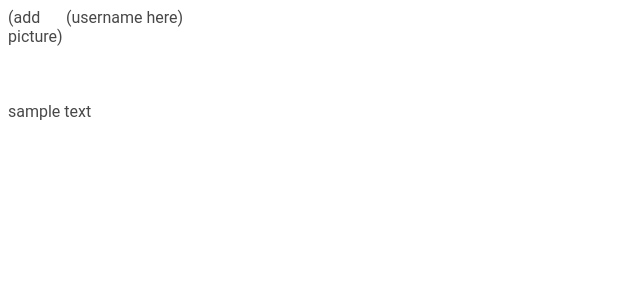
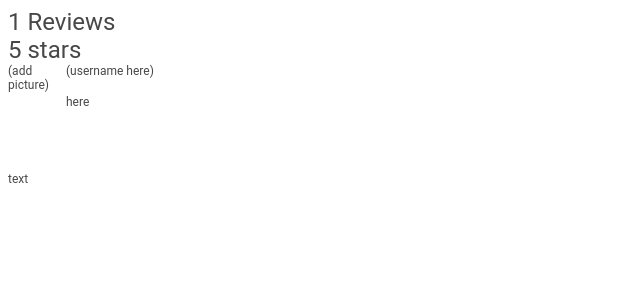
Before and after one commit to AirCnB/reviews-module, a React app: page / in a window 1280 px wide. Shown: the top 300 px of the page, without its empty margins (0-640 px from the left). Built offline with nearby package versions, Linux system fonts and the light colour scheme; no server answers.

Commit message:
Remove TotalReviews Component

```diff
--- a/client/src/components/ReviewStats.jsx
+++ b/client/src/components/ReviewStats.jsx
@@ -1,5 +1,6 @@
 import React from 'react';
 import ReactDOM from 'react-dom';
+import Stars from './Stars.jsx'
 
 class ReviewStats extends React.Component {
 	constructor(props){
--- a/client/src/components/TotalReviews.jsx
+++ b/client/src/components/Stars.jsx
@@ -1,7 +1,7 @@
 import React from 'react';
 import ReactDOM from 'react-dom';
 
-class TotalReviews extends React.Component {
+class Stars extends React.Component {
 	constructor(props){
 		super(props);
 		this.state = {
@@ -11,11 +11,12 @@ class TotalReviews extends React.Component {
 
 	render () {
 		return (
-			<div className="totalreviews">
+			<div className="search">
+				{this.props.rating} stars
 
 			</div>
 		)
 	}
 }
 
-export default TotalReviews;
+export default Stars;
--- a/client/src/index.jsx
+++ b/client/src/index.jsx
@@ -4,17 +4,36 @@ import axios from 'axios';
 import ReviewList from './components/ReviewList.jsx';
 import ReviewStats from './components/ReviewStats.jsx';
 import Search from './components/Search.jsx';
-import TotalReviews from './components/TotalReviews.jsx';
 import Flag from './components/Flag.jsx';
 import PageTabs from './components/PageTabs.jsx';
+import Stars from './components/Stars.jsx';
 
 class App extends React.Component {
 	constructor(props){
 		super(props);
 		this.state = {
-			reviews: [{ text: "sample text" }],
+			reviews:
+				[{
+				  roomId: 1,
+				  user: {
+				    name: 'name',
+				    picture: 'url', // url
+				  },
+				  text: 'text',
+				  rating: {
+				    accuracy: 4,
+				    communication: 5,
+				    cleanliness: 2,
+				    location: 5,
+				    checkin: 1,
+				    value: 5,
+				  },
+				  date: 'here',
+			}],
+			totalRating: 5,
 		}
 	}
+
 
   componentDidMount() {
   	const self = this;
@@ -26,6 +45,8 @@ class App extends React.Component {
     	self.setState({
     		reviews: response.data,
     	});
+    	//self. other functions
+
 	  })
 	  .catch(function (error) {
 	    console.log(error);
@@ -35,6 +56,10 @@ class App extends React.Component {
 	render() {
 		return (
 			<div>
+				<div className="totalreviews">
+					{this.state.reviews.length} Reviews
+					<Stars rating={this.state.totalRating}/>
+				</div>
 				<ReviewList reviews={this.state.reviews}/>
 			</div>
 		)
--- a/public/styles.css
+++ b/public/styles.css
@@ -2,7 +2,14 @@
 body {
 	color: #484848;
 	font-family: 'Roboto', sans-serif;
+	font-size: 12px;
 }
+
+
+.totalreviews {
+	font-size: 24px;
+}
+
 
 .review {
 	display: grid;
```
Also changed, not shown: client/src/images/star.gif (added), 1 other file (tests, documents, lock files or other folders).
